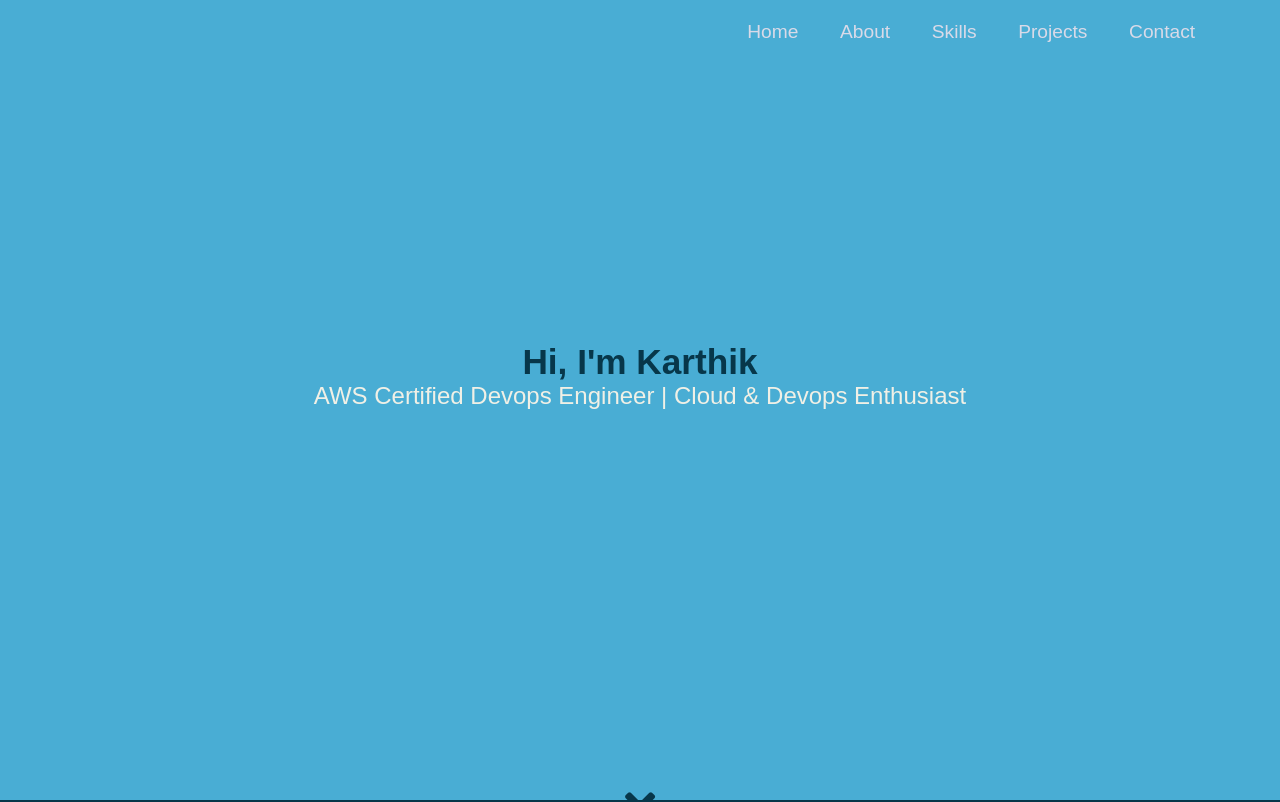
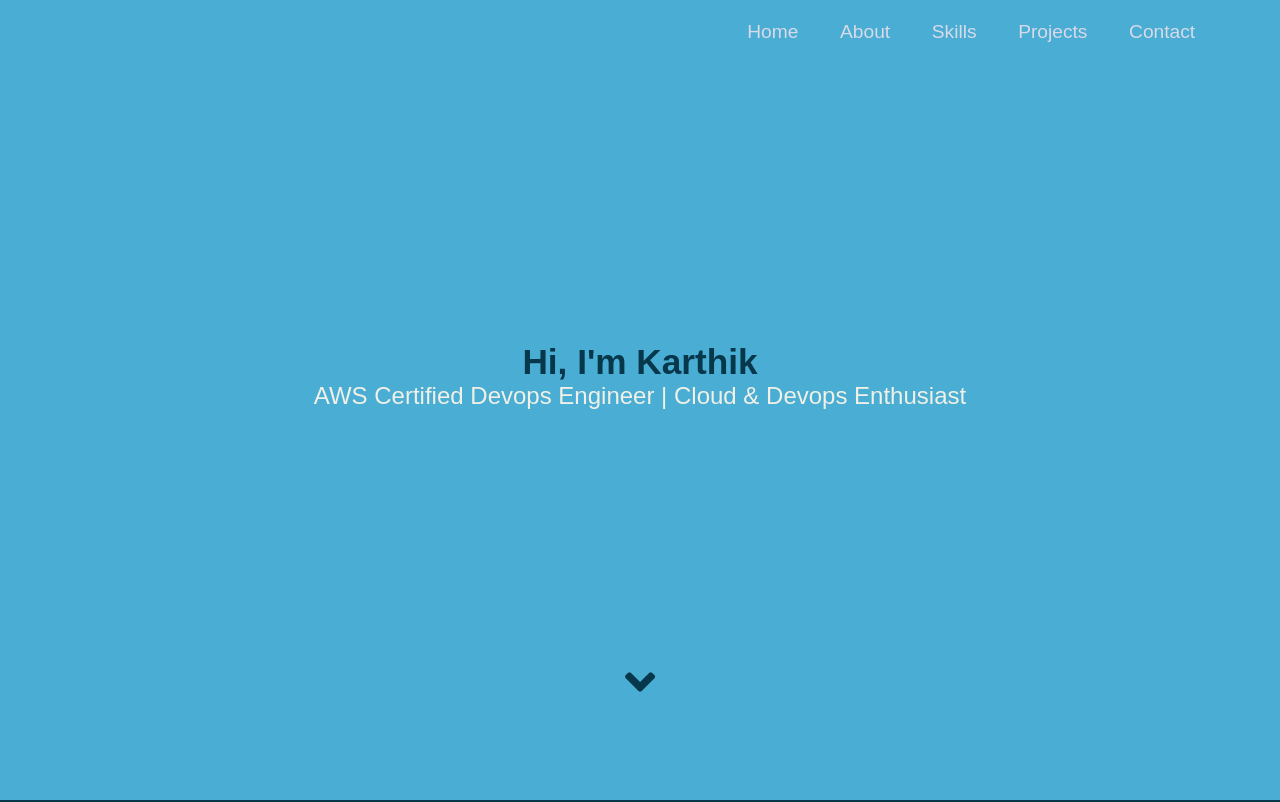
Before and after one commit to bvskarthik18/bvskarthik18.github.io, a plain HTML site: page index.html in a window 1280 px wide. Shown: the top 802 px of the page. Drawn offline with nearby package versions, Linux system fonts and the light colour scheme; a web font is replaced by a local one.

Commit message:
html and css updated

```diff
--- a/style.css
+++ b/style.css
@@ -90,7 +90,7 @@ header {
 
 .angle-down-icon {
   position: absolute;
-  bottom: -20%;        /* Position from the bottom */
+  bottom: -5%;        /* Position from the bottom */
   left: 50%;          /* Center horizontally */
   transform: translate(-50%, -50%);  /* Fine-tune the position */
   font-size: 3rem;    /* Increase font size for better visibility */
```
